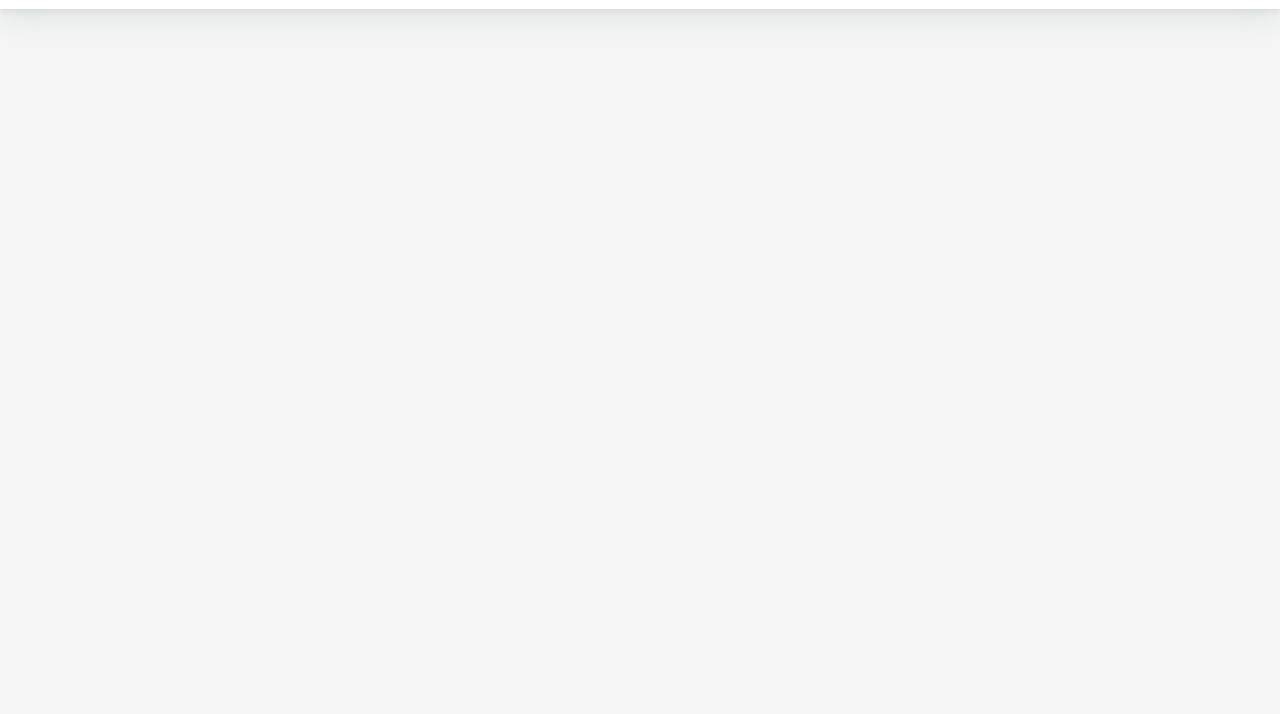
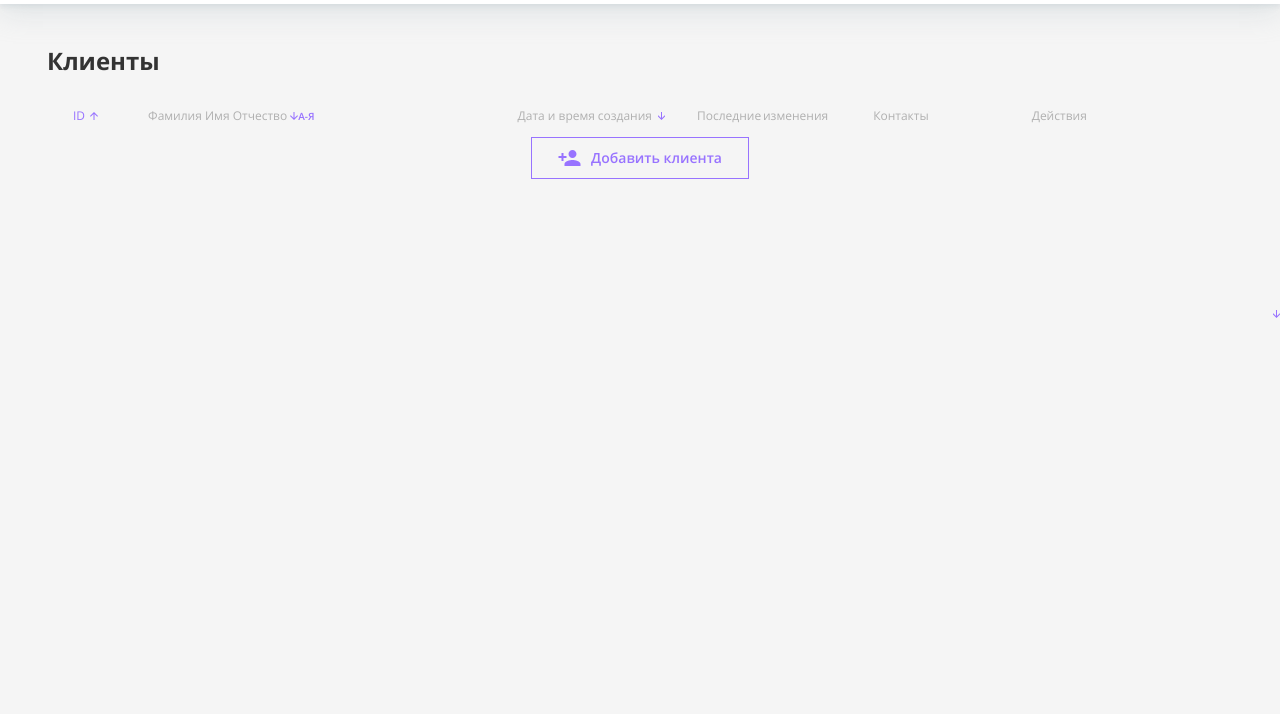
Before and after one commit to BANDITOS86/crm-skb-clients, a plain HTML site: page front-end/index.html in a window 1280 px wide. Shown: the part 86-800 px from the top of the page. Drawn offline with Linux system fonts and the light colour scheme.

Commit message:
add h1, header table and button table

```diff
--- /dev/null
+++ b/front-end/css/clientsSection.css
@@ -0,0 +1,166 @@
+.clients {
+  padding-top: 130px;
+}
+
+.clients__heading {
+  margin-bottom: 26px;
+  font-weight: 700;
+  font-size: 24px;
+  line-height: 33px;
+  color: var(--mine-shaft-color);
+}
+
+.clients__container {
+  display: flex;
+  flex-direction: column;
+}
+
+.display-info {
+  padding-left: 21px;
+  margin-bottom: 8px;
+  display: block;
+}
+
+/* .display-info__wrapper {
+  display: flex;
+  align-items: center;
+} */
+
+.display-info__item {
+  font-weight: 400;
+  font-size: 12px;
+  line-height: 16px;
+  color: var(--silver-chalice-color);
+}
+
+.display-info__item--id,
+.display-info__sorting {
+  text-transform: uppercase;
+  color: var(--heliotrope-color);
+}
+
+.display-info__item--id,
+.display-info__item--name,
+.display-info__item--create,
+.display-info__item--change {
+    cursor: pointer;
+    user-select: none;
+}
+
+.display-info__item--id {
+  padding-right: 13px;
+  margin-right: 60px;
+  background-position: right center;
+}
+
+.display-info__item--name {
+  padding-left: 48px;
+  background-position: right 18px center;
+}
+
+.display-info__sorting {
+  padding-left: 11px;
+  font-weight: 600;
+  font-size: 10px;
+  line-height: 14px;
+}
+
+.display-info__item--create {
+  position: relative;
+  padding-right: 70px;
+  padding-left: 200px;
+}
+
+.display-info__item--create::before {
+  content: 'создания';
+  position: absolute;
+  right: 0;
+  top: 1px;
+  margin-right: 13px;
+}
+
+.display-info__item--change {
+  position: relative;
+  padding-right: 80px;
+  margin-right: 28px;
+  padding-left: 30px;
+}
+
+.display-info__item--change::before {
+  content: 'изменения';
+  position: absolute;
+  right: 0;
+  top: 1px;
+  margin-right: 13px;
+}
+
+.display-info__item--contacts {
+  padding-left: 30px;
+}
+
+.display-info__item--actions {
+  padding-left: 100px;
+}
+
+.clients__btn {
+  display: flex;
+  flex-direction: row-reverse;
+  padding: 12px 26px;
+  align-self: center;
+  font-weight: 600;
+  font-size: 14px;
+  transition: color .3s ease-in-out, background-color .3s ease-in-out;
+  border: 1px solid var(--heliotrope-color);
+  color: var(--heliotrope-color);
+}
+
+.clients__btn svg {
+  display: block;
+  margin-right: 10px;
+}
+
+.clients__btn svg path {
+  transition: fill .3s ease-in-out;
+  fill: var(--heliotrope-color);
+}
+
+.clients__btn:hover svg path {
+  fill: var(--white-color);
+}
+
+.clients__btn:hover {
+  transition: color .3s ease-in-out, background-color .3s ease-in-out;
+  background-color: var(--heliotrope-color);
+  color: var(--white-color);
+}
+
+.create__span,
+.change__span {
+  display: inline-block;
+  width: 7px;
+  height: 100%;
+  position: absolute;
+  right: 0;
+  top: 0;
+  background-image: url('../img/arrow-down.svg');
+  background-repeat: no-repeat;
+  background-position: center center;
+}
+
+.sort-up,
+.sort-down {
+  background-repeat: no-repeat;
+}
+
+.sort-up {
+  background-image: url('../img/arrow-up.svg');
+}
+
+.sort-down {
+  background-image: url('../img/arrow-down.svg');
+}
+
+.display-info__item--change,
+.display-info__item--create {
+  background-image: none;
+}
--- a/front-end/css/header.css
+++ b/front-end/css/header.css
@@ -15,14 +15,19 @@
   gap: 53px;
 }
 
+.header__logo {
+  width: 50px;
+  height: 50px;
+}
+
 .header__form {
   width: 100%;
+  max-width: 581px;
 }
 
 .header__input {
   padding-left: 16px;
   width: 100%;
-  max-width: 581px;
   height: 44px;
   outline: none;
   border: 1px solid rgba(51, 51, 51, 0.2);
--- a/front-end/css/settings.css
+++ b/front-end/css/settings.css
@@ -43,6 +43,22 @@ body {
 
 a {
   text-decoration: none;
+  outline: none;
+}
+
+h1,
+h2,
+h3,
+h4,
+h5,
+h6,
+p,
+a,
+button,
+figure,
+input {
+  margin: 0;
+  padding: 0;
 }
 
 .list-reset {
@@ -57,12 +73,16 @@ a {
   cursor: pointer;
   border: none;
   background-color: transparent;
+  -webkit-tap-highlight-color: rgba(255, 255, 255, 0);
+  -webkit-tap-highlight-color: transparent;
 }
 
 :root {
   --wild-sand-color: #f5f5f5;
   --white-color: #ffffff;
-  --silver-chalice-color: #b0b0b0
+  --silver-chalice-color: #b0b0b0;
+  --mine-shaft-color: #333333;
+  --heliotrope-color: #9873ff;
 }
 
 .container {
--- a/front-end/css/style.css
+++ b/front-end/css/style.css
@@ -1,2 +1,3 @@
 @import './settings.css';
 @import './header.css';
+@import './clientsSection.css';
--- a/front-end/index.html
+++ b/front-end/index.html
@@ -5,6 +5,7 @@
   <meta http-equiv="X-UA-Compatible" content="IE=edge">
   <meta name="viewport" content="width=device-width, initial-scale=1.0">
   <title>Document</title>
+  <link rel="stylesheet" href="./css/normalize.css">
   <link rel="stylesheet" href="./css/style.css">
 </head>
 <body>
--- /dev/null
+++ b/front-end/js/createClientsSection.js
@@ -0,0 +1,80 @@
+import { svgAddUser } from "./svg.js";
+
+export const createClientsSection = () => {
+  const section = document.createElement('section');
+  const h1 = document.createElement('h1');
+  const container = document.createElement('div');
+  const main = document.createElement('main');
+  const sortingDisplay = document.createElement('thead');
+  const theadTr = document.createElement('tr');
+  const sortingDisplayId = document.createElement('td');
+  const sortingDisplayName = document.createElement('td');
+  const sortingDisplayCreate = document.createElement('td');
+  const sortingDisplayEdit = document.createElement('td');
+  const sortingDisplayContacts = document.createElement('td');
+  const sortingDisplayActions = document.createElement('td');
+  const sortingDisplaySpan = document.createElement('span');
+  const addUserBtn = document.createElement('button');
+  const addUserBtnSvg = document.createElement('span');
+  const tableWrapper = document.createElement('div');
+  const clientsTable = document.createElement('table');
+  const tbody = document.createElement('tbody');
+  const createSpan = document.createElement('span');
+  const editSpan = document.createElement('span');
+
+  section.classList.add('clients');
+  tableWrapper.classList.add('clients__wrapper');
+  h1.classList.add('clients__heading');
+  tbody.classList.add('clients__tbody');
+  sortingDisplay.classList.add('clients__display', 'display-info');
+  sortingDisplayId.classList.add('display-info__item', 'display-info__item--id', 'sort-up');
+  sortingDisplayName.classList.add('display-info__item', 'display-info__item--name', 'sort-down');
+  sortingDisplayCreate.classList.add('display-info__item', 'display-info__item--create', 'sort-down');
+  sortingDisplayEdit.classList.add('display-info__item', 'display-info__item--change', 'sort-down');
+  sortingDisplayContacts.classList.add('display-info__item', 'display-info__item--contacts');
+  sortingDisplayActions.classList.add('display-info__item', 'display-info__item--actions');
+  sortingDisplaySpan.classList.add('display-info__sorting');
+  addUserBtn.classList.add('clients__btn', 'btn-reset');
+  addUserBtnSvg.classList.add('clients__svg');
+  container.classList.add('container', 'clients__container');
+  main.classList.add('main');
+  clientsTable.classList.add('clients__table');
+  createSpan.classList.add('create__span');
+  editSpan.classList.add('change__span');
+
+  h1.textContent = 'Клиенты';
+  sortingDisplayId.textContent = 'id';
+  sortingDisplayName.textContent = 'Фамилия Имя Отчество';
+  sortingDisplaySpan.textContent = 'а-я';
+  sortingDisplayCreate.textContent = 'Дата и время ';
+  sortingDisplayEdit.textContent = 'Последние ';
+  sortingDisplayContacts.textContent = 'Контакты';
+  sortingDisplayActions.textContent = 'Действия';
+  addUserBtn.textContent = 'Добавить клиента'
+  addUserBtnSvg.innerHTML = svgAddUser;
+
+  main.append(section);
+  section.append(container);
+  sortingDisplayName.append(sortingDisplaySpan);
+  sortingDisplayCreate.append(createSpan);
+  sortingDisplaySpan.append(editSpan);
+  theadTr.append(
+    sortingDisplayId,
+    sortingDisplayName,
+    sortingDisplayCreate,
+    sortingDisplayEdit,
+    sortingDisplayContacts,
+    sortingDisplayActions
+  );
+  sortingDisplay.append(theadTr);
+  tableWrapper.append(clientsTable);
+  clientsTable.append(sortingDisplay, tbody);
+  addUserBtn.append(addUserBtnSvg);
+  container.append(h1, tableWrapper, addUserBtn)
+
+  return {
+    main,
+    clientsTable,
+    tbody
+  }
+}
--- a/front-end/js/index.js
+++ b/front-end/js/index.js
@@ -1,8 +1,10 @@
-import { createClientsHeader } from "./createHeader.js";
+import { createClientsHeader } from './createHeader.js';
+import { createClientsSection } from './createClientsSection.js';
 
 const createApp = () => {
   const header = createClientsHeader();
-  document.body.append(header);
-}
+  const clientSection = createClientsSection();
+  document.body.append(header, clientSection.main);
+};
 
-createApp()
+createApp();
--- /dev/null
+++ b/front-end/js/svg.js
@@ -0,0 +1,5 @@
+export const svgAddUser = `
+<svg width="23" height="16" viewBox="0 0 23 16" fill="none" xmlns="http://www.w3.org/2000/svg">
+  <path d="M14.5 8C16.71 8 18.5 6.21 18.5 4C18.5 1.79 16.71 0 14.5 0C12.29 0 10.5 1.79 10.5 4C10.5 6.21 12.29 8 14.5 8ZM5.5 6V3H3.5V6H0.5V8H3.5V11H5.5V8H8.5V6H5.5ZM14.5 10C11.83 10 6.5 11.34 6.5 14V16H22.5V14C22.5 11.34 17.17 10 14.5 10Z" fill="#9873FF"/>
+</svg>
+`;
```
Also changed, not shown: front-end/css/normalize.css (added), front-end/img/arrow-down.svg (added), front-end/img/arrow-up.svg (added).
